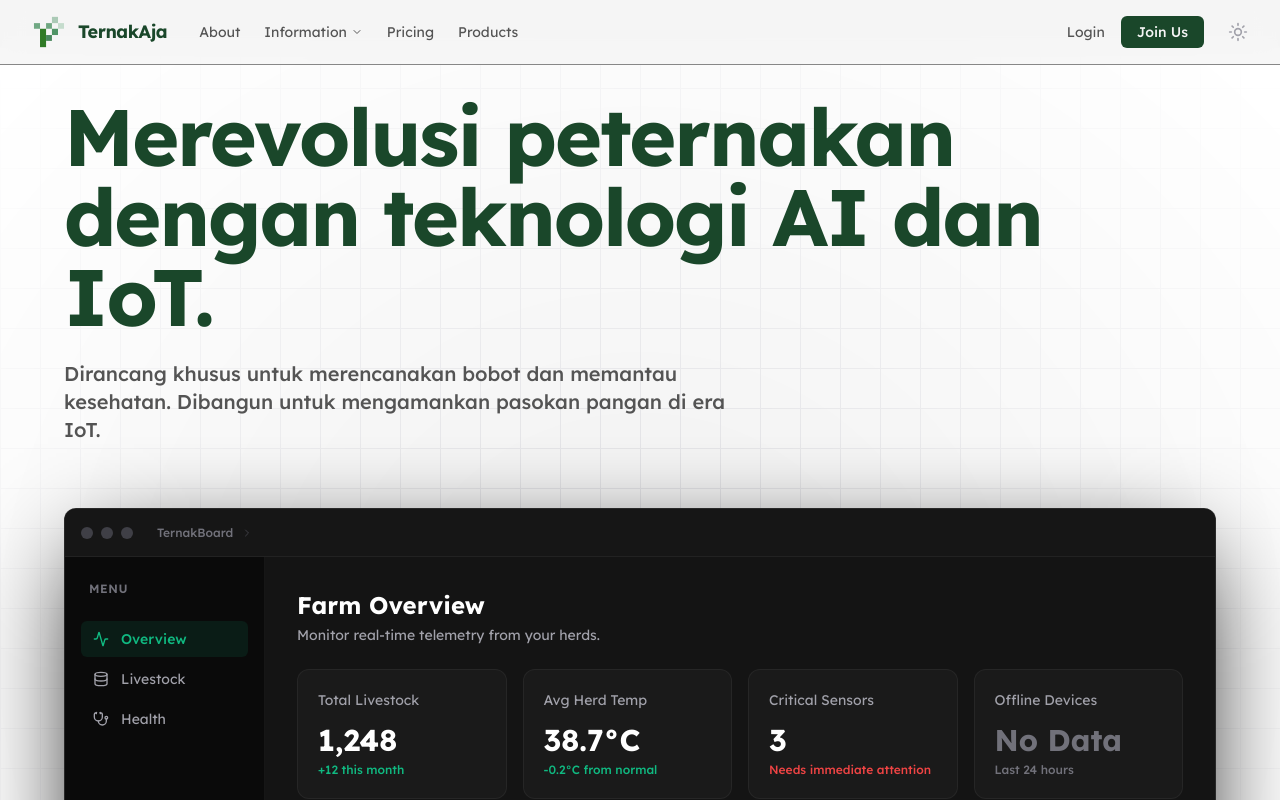
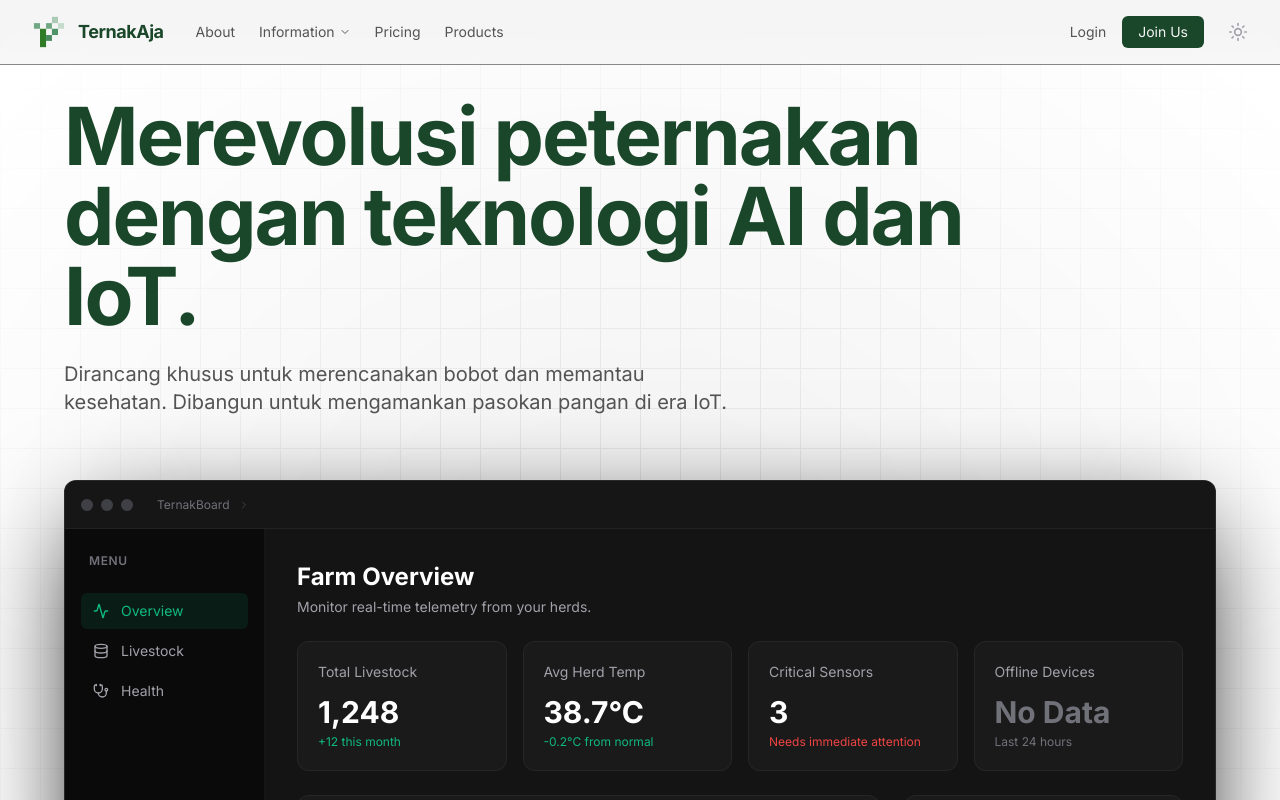
Before and after one commit to TernakAja/New-TernakAja-Fullstack, a Next.js app: page / in a window 1280 px wide. Shown: the top 800 px of the page. Built offline with nearby package versions, Linux system fonts and the light colour scheme.

Commit message:
refactor: integrate Inter font into layout and remove unused Lexend_Deca font

```diff
--- a/app/fonts.ts
+++ b/app/fonts.ts
@@ -1,4 +1,12 @@
 import { Open_Sans } from "next/font/google"
+import { Inter } from "next/font/google"
+
+export const inter = Inter({
+  subsets: ["latin"],
+  weight: ["400", "600", "700", "800"],
+  variable: "--font-open-sans",
+  display: "swap",
+})
 
 export const openSans = Open_Sans({
   subsets: ["latin"],
--- a/app/layout.tsx
+++ b/app/layout.tsx
@@ -4,9 +4,8 @@
 import { Toaster } from "sonner";
 import "./globals.css";
 import { Providers } from "@/components/providers";
+import { inter } from "./fonts";
 
-// Font Options
-import { Lexend_Deca } from 'next/font/google';
 
 const defaultUrl = process.env.VERCEL_URL
     ? `https://${process.env.VERCEL_URL}`
@@ -18,17 +17,8 @@
     description: "Smart Livestock Monitoring",
 };
 
-const lexendDeca = Lexend_Deca({
-    variable: "--font-lexend-deca",
-    display: "swap",
-    subsets: ["latin"],
-});
-
-const geistSans = Geist({
-    variable: "--font-geist-sans",
-    display: "swap",
-    subsets: ["latin"],
-});
+// FONTS
+const appFont = inter;
 
 export default function RootLayout({
     children,
@@ -36,8 +26,8 @@
     children: React.ReactNode;
 }>) {
     return (
-        <html lang="en" className={lexendDeca.variable} suppressHydrationWarning>
-            <body className={`${lexendDeca.className} antialiased`}>
+        <html lang="en" className={appFont.variable} suppressHydrationWarning>
+            <body className={`${appFont.className} antialiased`}>
                 <ThemeProvider
                     attribute="class"
                     defaultTheme="light"
```
